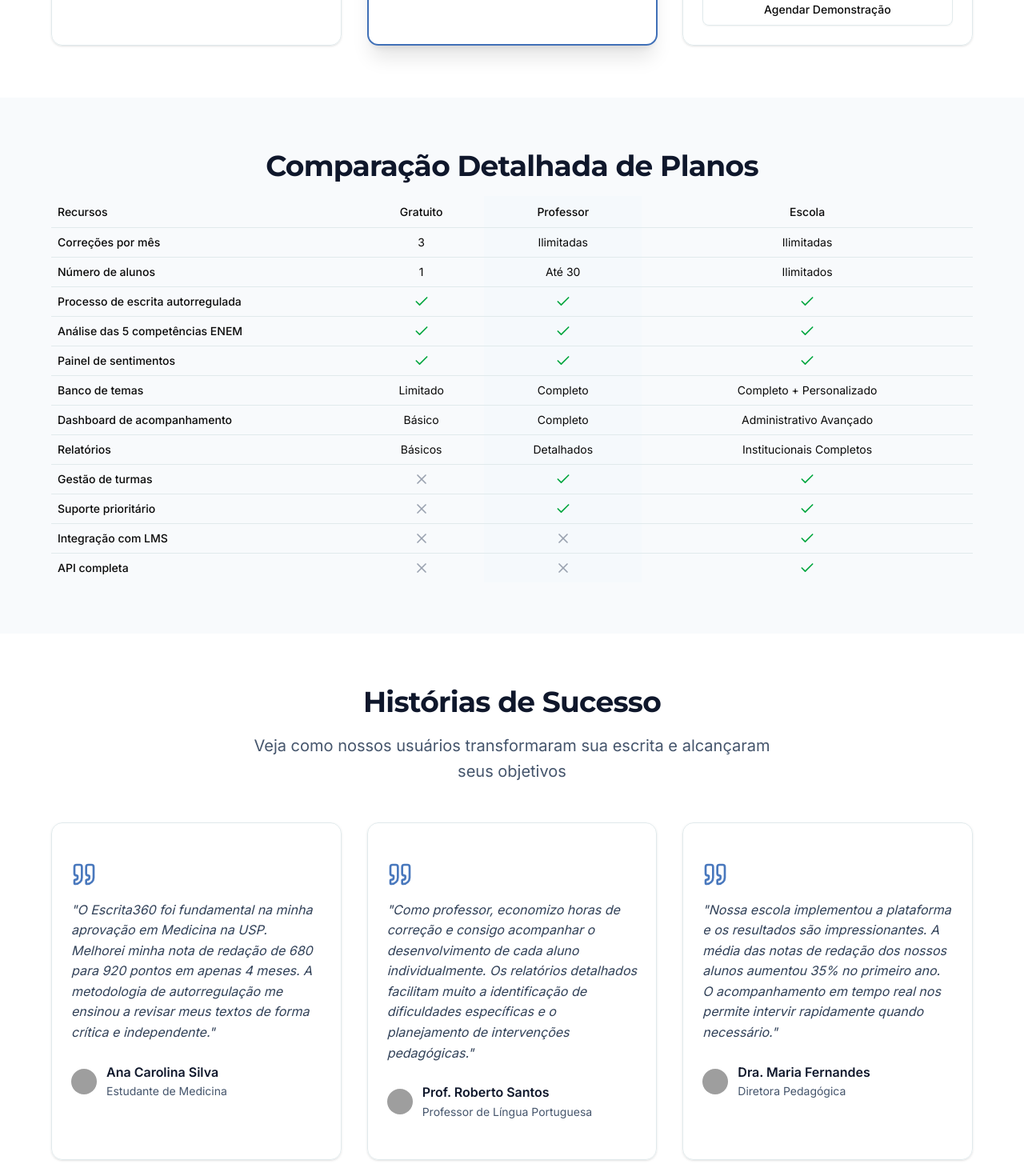
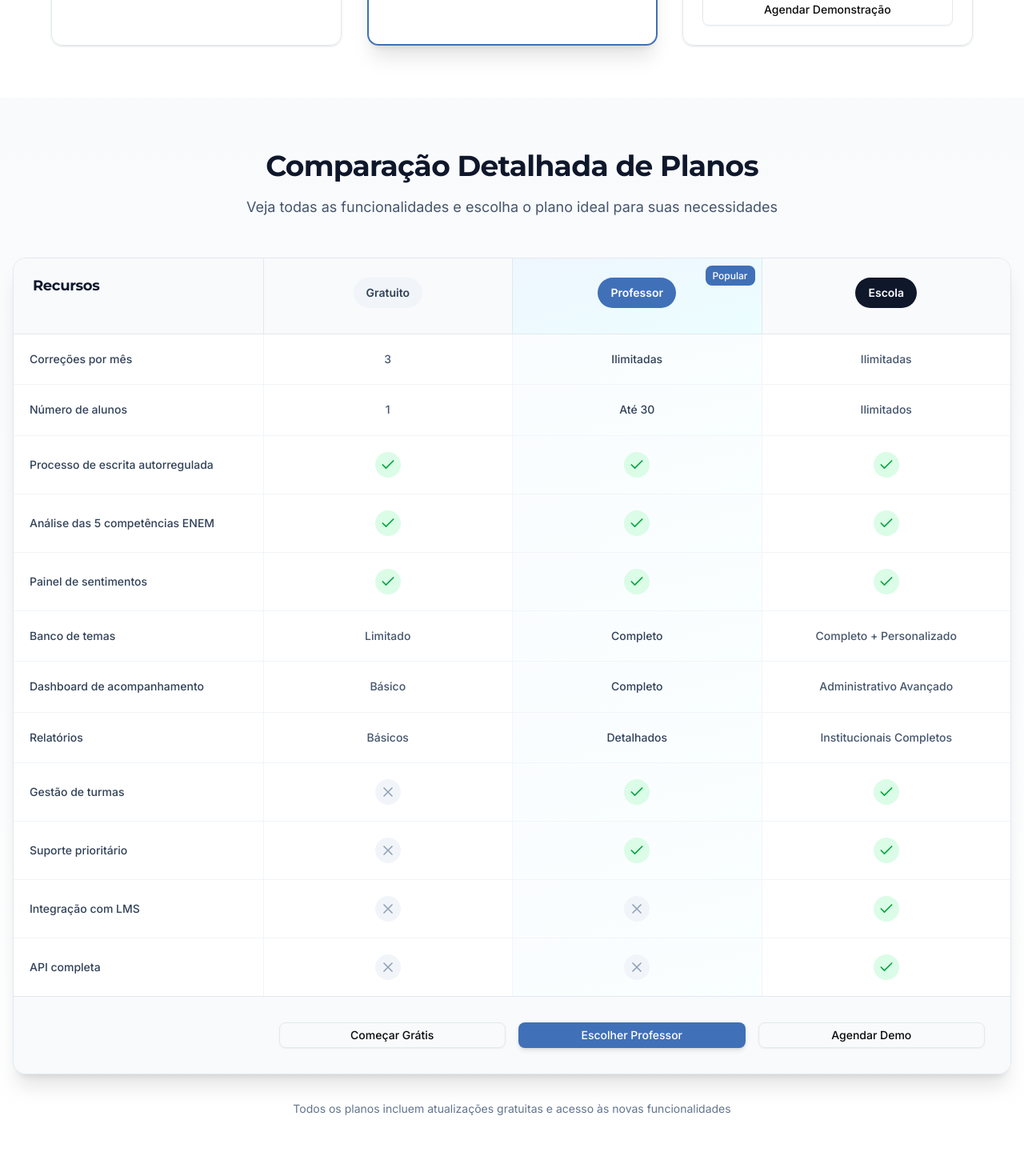
Before and after one commit to escrita360/escrita360_sitereact, a React (Vite) app: page /precos in a window 1280 px wide. Shown: the part 1300-2770 px from the top of the page at 80% size. Built offline with nearby package versions, Linux system fonts and the light colour scheme; grey boxes are pictures that could not be loaded.

Commit message:
feat: enhance comparison section with improved layout and additional information

```diff
--- a/src/pages/Precos.jsx
+++ b/src/pages/Precos.jsx
@@ -232,50 +232,190 @@ function Precos() {
       </section>
 
       {/* Comparison Table */}
-      <section ref={comparisonRef} className="py-8 md:py-12 lg:py-16 bg-slate-50 animate-on-scroll">
+      <section ref={comparisonRef} className="py-8 md:py-12 lg:py-16 bg-gradient-to-b from-slate-50 to-white animate-on-scroll">
         <div className="container mx-auto px-4 max-w-7xl">
-          <h2 className="text-2xl md:text-3xl lg:text-4xl font-bold text-center text-slate-900 mb-4 animate-fade-in-up">
+          <div className="text-center mb-12 animate-fade-in-up">
+            <h2 className="text-2xl md:text-3xl lg:text-4xl font-bold text-slate-900 mb-4">
               Comparação Detalhada de Planos
             </h2>
-          <div className="max-w-6xl mx-auto animate-fade-in-up delay-200">
-            <Table>
-              <TableHeader>
-                <TableRow>
-                  <TableHead className="w-1/3">Recursos</TableHead>
-                  <TableHead className="text-center">Gratuito</TableHead>
-                  <TableHead className="text-center bg-brand-light">Professor</TableHead>
-                  <TableHead className="text-center">Escola</TableHead>
-                </TableRow>
-              </TableHeader>
-              <TableBody>
+            <p className="text-lg text-slate-600 max-w-2xl mx-auto">
+              Veja todas as funcionalidades e escolha o plano ideal para suas necessidades
+            </p>
+          </div>
+
+          {/* Desktop View */}
+          <div className="hidden lg:block max-w-7xl mx-auto animate-fade-in-up delay-200">
+            <div className="bg-white rounded-2xl shadow-xl overflow-hidden border border-slate-200">
+              {/* Header */}
+              <div className="grid grid-cols-4 gap-0 border-b border-slate-200 bg-slate-50">
+                <div className="p-6">
+                  <h3 className="text-lg font-bold text-slate-900">Recursos</h3>
+                </div>
+                <div className="p-6 text-center border-l border-slate-200">
+                  <div className="inline-flex items-center justify-center px-4 py-2 rounded-full bg-slate-100 mb-2">
+                    <span className="text-sm font-semibold text-slate-700">Gratuito</span>
+                  </div>
+                </div>
+                <div className="p-6 text-center border-l border-slate-200 bg-gradient-to-br from-blue-50 to-cyan-50 relative">
+                  <div className="absolute top-2 right-2">
+                    <Badge className="bg-brand-primary text-white text-xs">Popular</Badge>
+                  </div>
+                  <div className="inline-flex items-center justify-center px-4 py-2 rounded-full bg-brand-primary text-white mb-2">
+                    <span className="text-sm font-semibold">Professor</span>
+                  </div>
+                </div>
+                <div className="p-6 text-center border-l border-slate-200">
+                  <div className="inline-flex items-center justify-center px-4 py-2 rounded-full bg-slate-900 text-white mb-2">
+                    <span className="text-sm font-semibold">Escola</span>
+                  </div>
+                </div>
+              </div>
+
+              {/* Rows */}
               {comparisonData.map((row, index) => (
-                  <TableRow key={index}>
-                    <TableCell className="font-medium">{row.feature}</TableCell>
-                    <TableCell className="text-center">
+                <div
+                  key={index}
+                  className={`grid grid-cols-4 gap-0 hover:bg-slate-50 transition-colors duration-200 ${
+                    index !== comparisonData.length - 1 ? 'border-b border-slate-100' : ''
+                  }`}
+                >
+                  <div className="p-5 flex items-center">
+                    <span className="text-sm font-medium text-slate-700">{row.feature}</span>
+                  </div>
+                  <div className="p-5 flex items-center justify-center border-l border-slate-100">
                     {typeof row.free === 'boolean' ? (
-                        row.free ? <Check className="w-5 h-5 text-green-600 mx-auto" /> : <X className="w-5 h-5 text-gray-400 mx-auto" />
+                      row.free ? (
+                        <div className="flex items-center justify-center w-8 h-8 rounded-full bg-green-100">
+                          <Check className="w-5 h-5 text-green-600" />
+                        </div>
                       ) : (
-                        row.free
+                        <div className="flex items-center justify-center w-8 h-8 rounded-full bg-slate-100">
+                          <X className="w-5 h-5 text-slate-400" />
+                        </div>
+                      )
+                    ) : (
+                      <span className="text-sm text-slate-600 font-medium">{row.free}</span>
                     )}
-                    </TableCell>
-                    <TableCell className="text-center bg-brand-light">
+                  </div>
+                  <div className="p-5 flex items-center justify-center border-l border-slate-100 bg-gradient-to-br from-blue-50/30 to-cyan-50/30">
                     {typeof row.professor === 'boolean' ? (
-                        row.professor ? <Check className="w-5 h-5 text-green-600 mx-auto" /> : <X className="w-5 h-5 text-gray-400 mx-auto" />
+                      row.professor ? (
+                        <div className="flex items-center justify-center w-8 h-8 rounded-full bg-green-100">
+                          <Check className="w-5 h-5 text-green-600" />
+                        </div>
                       ) : (
-                        row.professor
+                        <div className="flex items-center justify-center w-8 h-8 rounded-full bg-slate-100">
+                          <X className="w-5 h-5 text-slate-400" />
+                        </div>
+                      )
+                    ) : (
+                      <span className="text-sm text-slate-700 font-medium">{row.professor}</span>
                     )}
-                    </TableCell>
-                    <TableCell className="text-center">
+                  </div>
+                  <div className="p-5 flex items-center justify-center border-l border-slate-100">
                     {typeof row.escola === 'boolean' ? (
-                        row.escola ? <Check className="w-5 h-5 text-green-600 mx-auto" /> : <X className="w-5 h-5 text-gray-400 mx-auto" />
+                      row.escola ? (
+                        <div className="flex items-center justify-center w-8 h-8 rounded-full bg-green-100">
+                          <Check className="w-5 h-5 text-green-600" />
+                        </div>
                       ) : (
-                        row.escola
+                        <div className="flex items-center justify-center w-8 h-8 rounded-full bg-slate-100">
+                          <X className="w-5 h-5 text-slate-400" />
+                        </div>
+                      )
+                    ) : (
+                      <span className="text-sm text-slate-600 font-medium">{row.escola}</span>
                     )}
-                    </TableCell>
-                  </TableRow>
+                  </div>
+                </div>
               ))}
-              </TableBody>
-            </Table>
+
+              {/* Footer CTAs */}
+              <div className="grid grid-cols-4 gap-0 bg-slate-50 p-6 border-t border-slate-200">
+                <div className="p-2"></div>
+                <div className="p-2 text-center">
+                  <Button variant="outline" size="sm" className="w-full hover:bg-slate-900 hover:text-white transition-colors">
+                    Começar Grátis
+                  </Button>
+                </div>
+                <div className="p-2 text-center">
+                  <Button size="sm" className="w-full bg-brand-primary hover:bg-brand-secondary text-white transition-all hover:scale-105 shadow-md">
+                    Escolher Professor
+                  </Button>
+                </div>
+                <div className="p-2 text-center">
+                  <Button variant="outline" size="sm" className="w-full hover:bg-slate-900 hover:text-white transition-colors">
+                    Agendar Demo
+                  </Button>
+                </div>
+              </div>
+            </div>
+          </div>
+
+          {/* Mobile View */}
+          <div className="lg:hidden space-y-6 animate-fade-in-up delay-200">
+            {plans.map((plan, planIndex) => (
+              <Card key={planIndex} className={`overflow-hidden ${plan.popular ? 'border-2 border-brand-primary shadow-lg' : 'border border-slate-200'}`}>
+                <CardHeader className={`${plan.popular ? 'bg-gradient-to-br from-blue-50 to-cyan-50' : 'bg-slate-50'} p-6`}>
+                  <div className="flex items-center justify-between mb-2">
+                    <h3 className="text-xl font-bold text-slate-900">{plan.name}</h3>
+                    {plan.popular && (
+                      <Badge className="bg-brand-primary text-white">Popular</Badge>
+                    )}
+                  </div>
+                  <div className="flex items-baseline gap-1">
+                    <span className="text-3xl font-bold text-brand-primary">
+                      R$ {isYearly ? plan.yearlyPrice : plan.monthlyPrice}
+                    </span>
+                    <span className="text-slate-600">/mês</span>
+                  </div>
+                </CardHeader>
+                <CardContent className="p-6">
+                  <div className="space-y-3">
+                    {comparisonData.map((row, rowIndex) => {
+                      const value = planIndex === 0 ? row.free : planIndex === 1 ? row.professor : row.escola
+                      return (
+                        <div key={rowIndex} className="flex items-center justify-between py-2 border-b border-slate-100 last:border-0">
+                          <span className="text-sm text-slate-700 flex-1">{row.feature}</span>
+                          <div className="ml-4">
+                            {typeof value === 'boolean' ? (
+                              value ? (
+                                <div className="flex items-center justify-center w-6 h-6 rounded-full bg-green-100">
+                                  <Check className="w-4 h-4 text-green-600" />
+                                </div>
+                              ) : (
+                                <div className="flex items-center justify-center w-6 h-6 rounded-full bg-slate-100">
+                                  <X className="w-4 h-4 text-slate-400" />
+                                </div>
+                              )
+                            ) : (
+                              <span className="text-sm text-slate-600 font-medium">{value}</span>
+                            )}
+                          </div>
+                        </div>
+                      )
+                    })}
+                  </div>
+                  <Button
+                    className={`w-full mt-6 transition-all ${
+                      plan.popular
+                        ? 'bg-brand-primary hover:bg-brand-secondary text-white shadow-md hover:scale-105'
+                        : 'hover:bg-slate-900 hover:text-white'
+                    }`}
+                    variant={plan.popular ? 'default' : 'outline'}
+                  >
+                    {plan.buttonText}
+                  </Button>
+                </CardContent>
+              </Card>
+            ))}
+          </div>
+
+          {/* Info Footer */}
+          <div className="mt-8 text-center animate-fade-in-up delay-300">
+            <p className="text-sm text-slate-500">
+              Todos os planos incluem atualizações gratuitas e acesso às novas funcionalidades
+            </p>
           </div>
         </div>
       </section>
```
Lines whose indentation alone changed are shown as unchanged.
